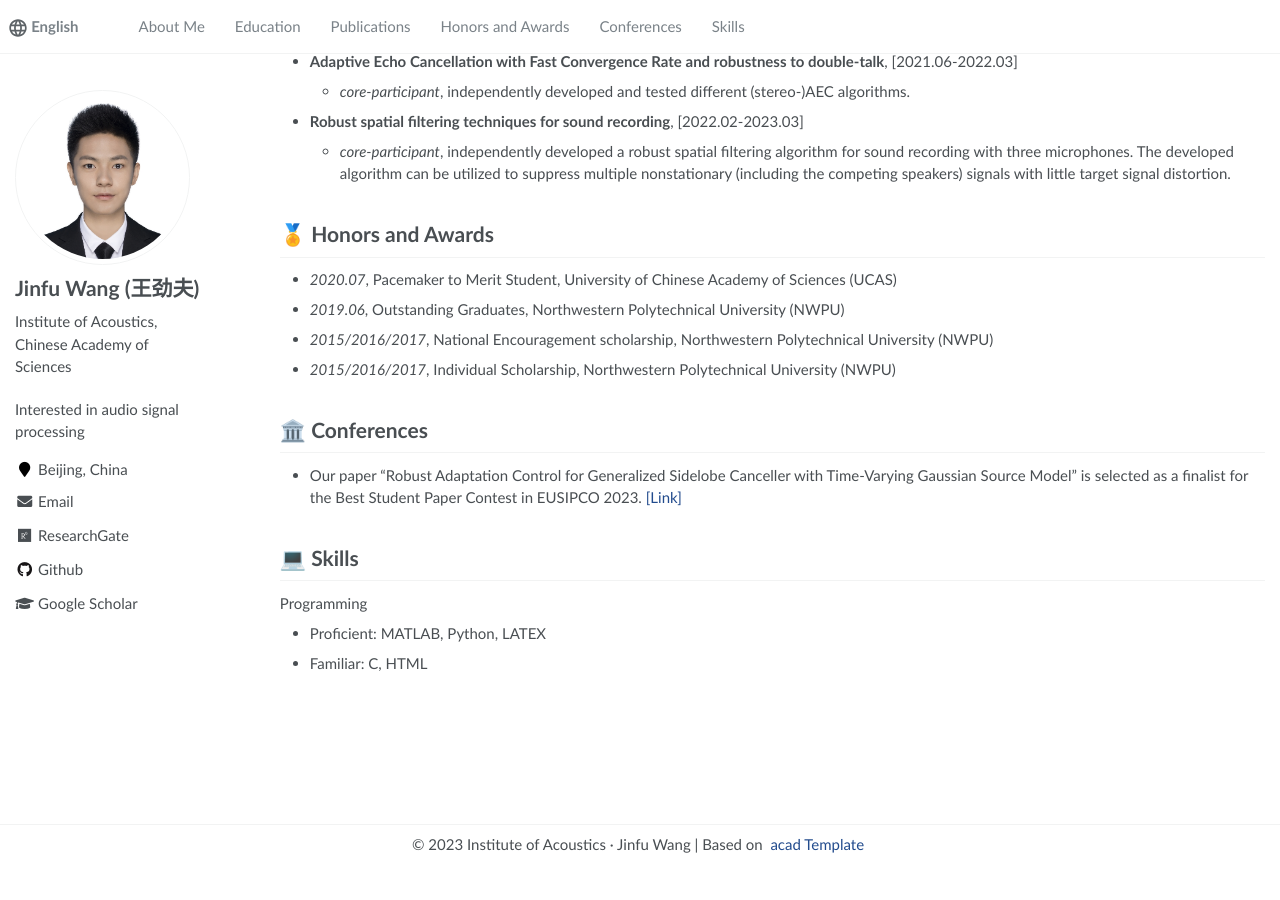
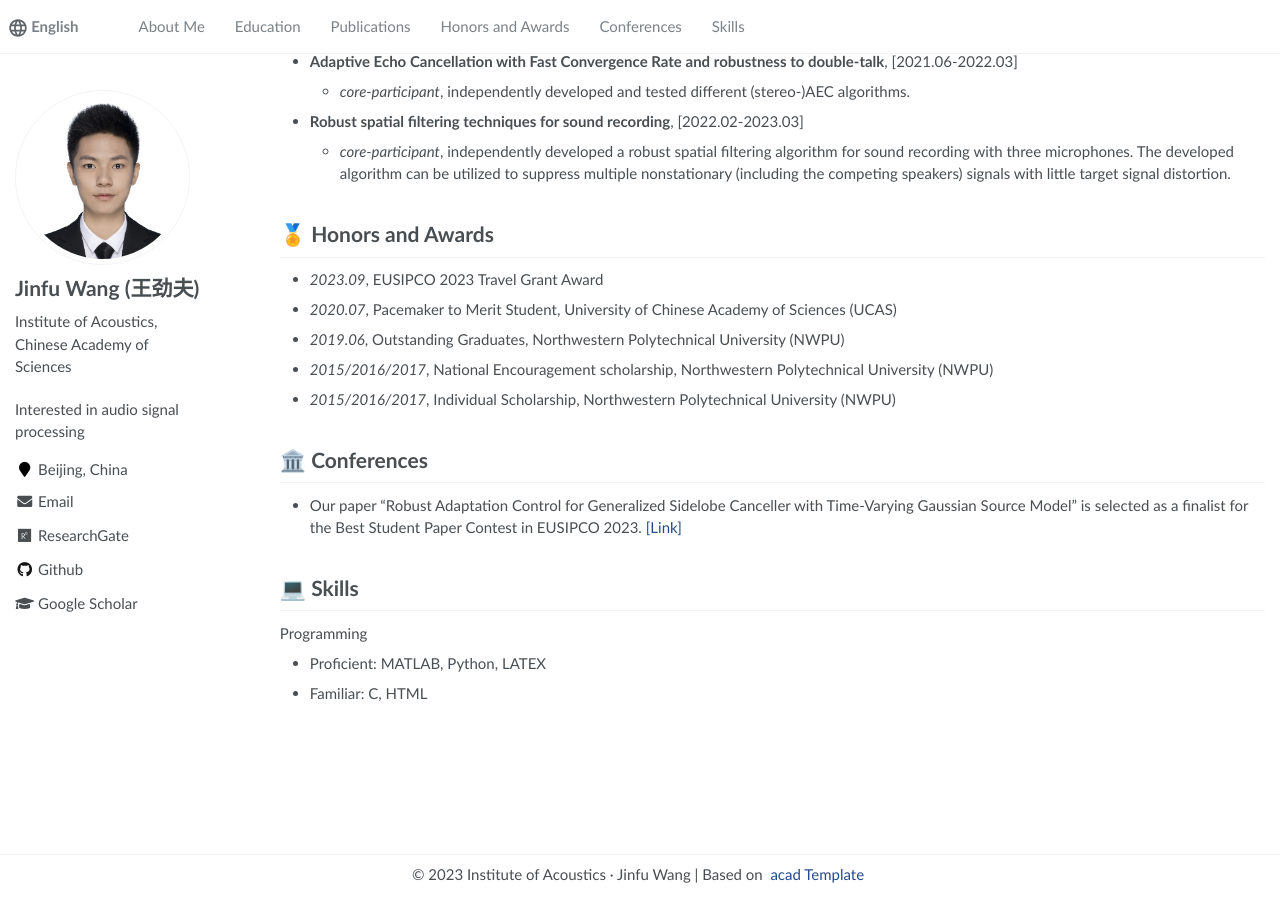
Before and after one commit to 875441459/875441459.github.io, a Jekyll site: the page built from _pages/about.md, in a window 1280 px wide and 900 px high, scrolled down 1027 px. Built offline with Jekyll 4.4.1, drawn with Linux system fonts in a browser that asks for light colours; before the commit the page ends 1897 px from its top, so only the background shows below that.

Commit message:
Update about.md

```diff
--- a/_pages/about.md
+++ b/_pages/about.md
@@ -67,6 +67,7 @@ My research focuses on **microphone array processing**, **(semi-)blind speech se
 <span class='anchor' id="-honors-and-awards"></span>
 # 🏅 Honors and Awards
 
+- *2023.09*, EUSIPCO 2023 Travel Grant Award
 - *2020.07*, Pacemaker to Merit Student, University of Chinese Academy of Sciences (UCAS)
 - *2019.06*, Outstanding Graduates, Northwestern Polytechnical University (NWPU)
 - *2015/2016/2017*, National Encouragement scholarship, Northwestern Polytechnical University (NWPU)
```
